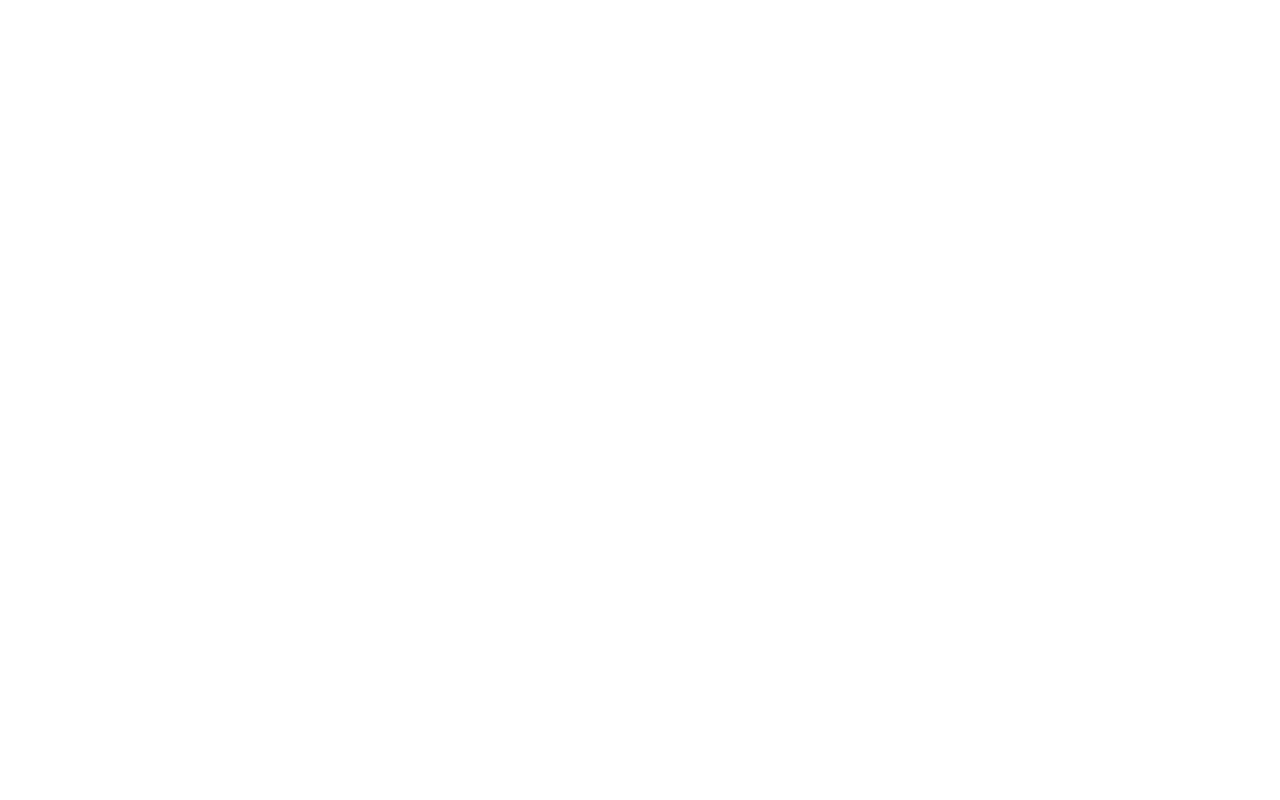
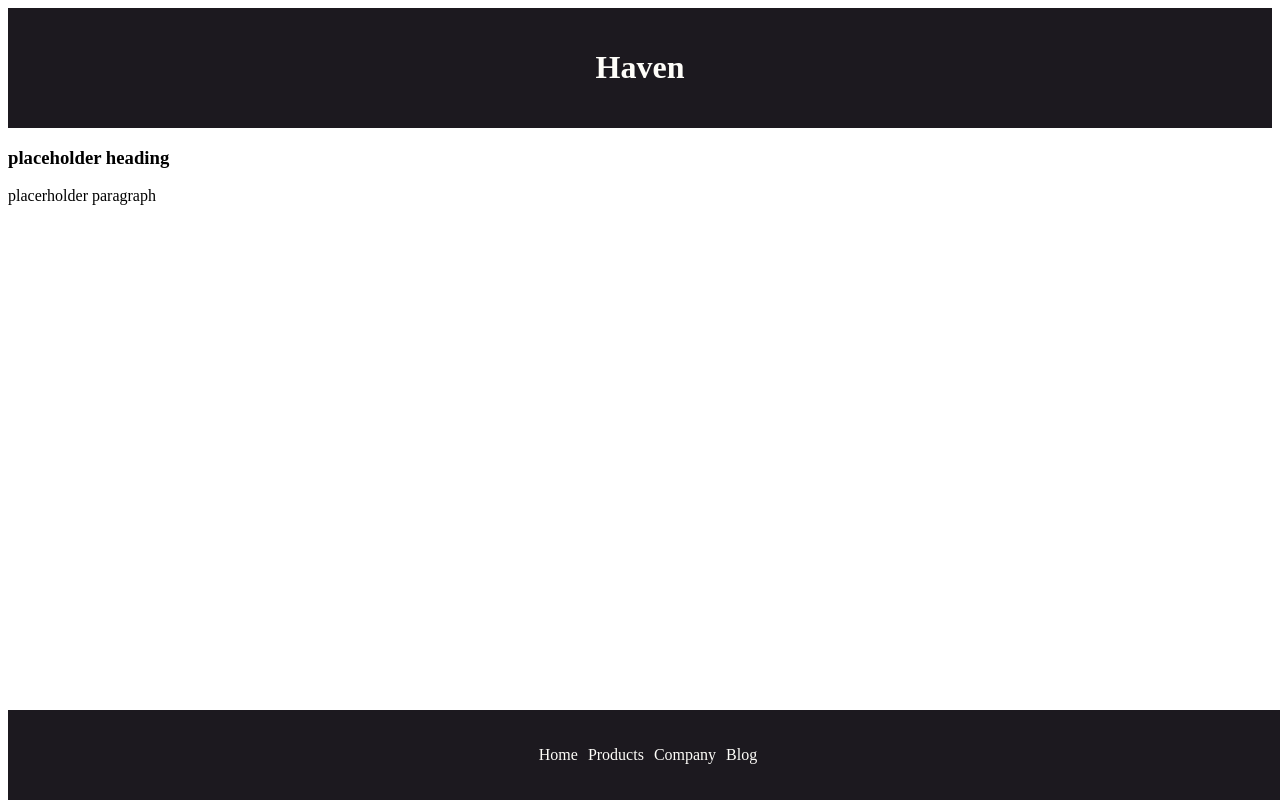
Before and after one commit to mikael-johnsson/hack-jan25-team3, a plain HTML site: page index.html in a window 1280 px wide. Drawn offline with Linux system fonts and the light colour scheme.

Commit message:
add header and footer and style them

```diff
--- a/index.html
+++ b/index.html
@@ -7,9 +7,28 @@
     <link rel="icon" type="image/png" sizes="32x32" href="assets/images/favicon-32x32.png">
     <link rel="icon" type="image/png" sizes="16x16" href="assets/images/favicon-16x16.png">
     <link rel="manifest" href="assets/images/site.webmanifest">
+    <link rel="stylesheet" href="/style.css">
     <title>Test title</title>
 </head>
 <body>
+    <!-- Header -->
+    <header>
+        <h1>Haven</h1>
+    </header>
 
+    <!-- Main content-->
+    <h3>placeholder heading</h3>
+    <p>placerholder paragraph</p>
+
+    <!-- Footer -->
+    <footer>
+        <ul>
+            <li>Home</li>
+            <li>Products</li>
+            <li>Company</li>
+            <li>Blog</li>
+        </ul>
+    </footer>
+    <script src="/script.js"></script>
 </body>
 </html>
--- a/style.css
+++ b/style.css
@@ -1,6 +1,36 @@
 /* General styles */
 
+header, footer {
+    background-color: #1C191F;
+    color: #FEFDF9;
+}
 
+/* Header */
+header {
+    padding: 20px 0;
+    width: 100%;
+    text-align: center;
+    position: relative;
+    top: 0;
+}
+
+/* Footer */
+footer{
+    padding: 20px 0;
+    width: 100%;
+    text-align: center;
+    position: absolute;
+    bottom: 0;
+}
+
+footer ul {
+    list-style-type: none;
+    padding: 0;
+    display: flex;
+    flex-direction: row;
+    justify-content: center;
+    gap: 10px;
+}
 
 /* Media queries */
 @media screen and (max-width: 1200px) {
```
